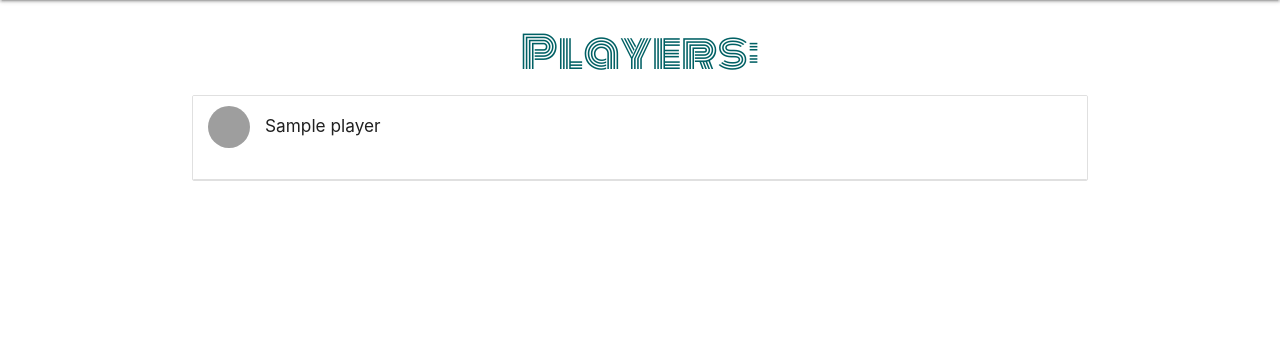
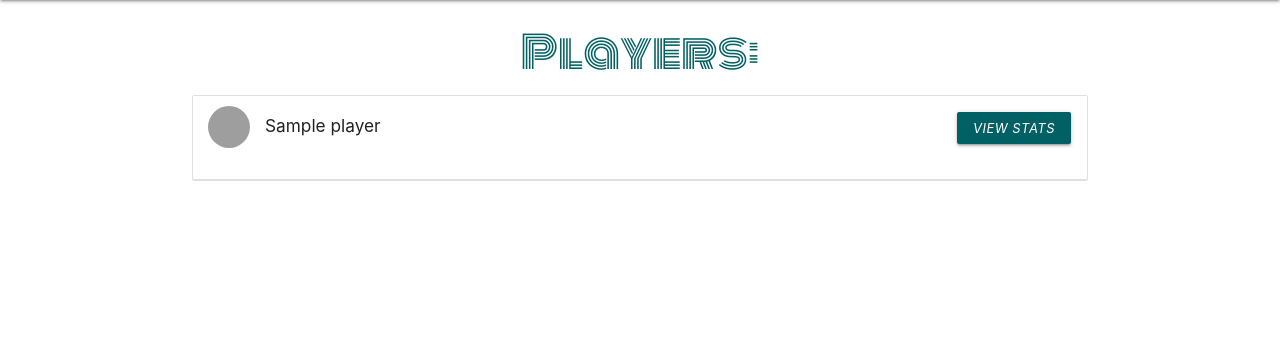
Before and after one commit to sniclasj/atletico-crud, a Flask app: page /players/1 in a window 1280 px wide. Shown: the part 64-420 px from the top of the page. Run offline with Flask 2, Linux system fonts and the light colour scheme; tables that the repository leaves empty hold one stand-in row (values such as "Sample post"); some libraries are stand-ins or nearby versions; grey boxes are pictures that could not be loaded.

Commit message:
Add view stats secondary content button to player collection

```diff
--- a/atleticocrud/templates/players.html
+++ b/atleticocrud/templates/players.html
@@ -15,6 +15,8 @@
             <a href="#modal-{{ player.id }}" class="modal-trigger">Delete</a>
         </p>
         {% endif %}
+        <a href="#" class="secondary-content"><i
+            class="btn-small cyan darken-4">View Stats</i></a>
     </li>
     <!-- Modal to confirm delete -->
     <div id="modal-{{ player.id }}" class="modal">
```
